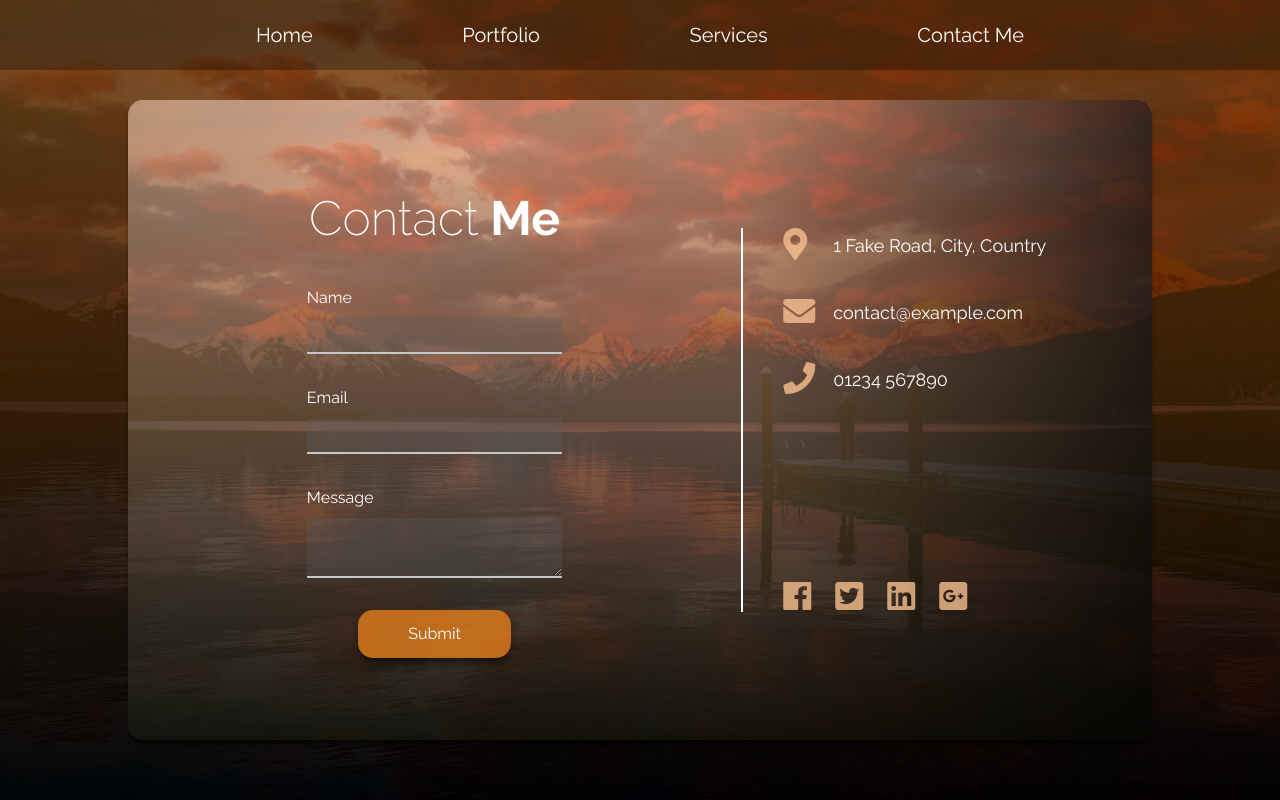
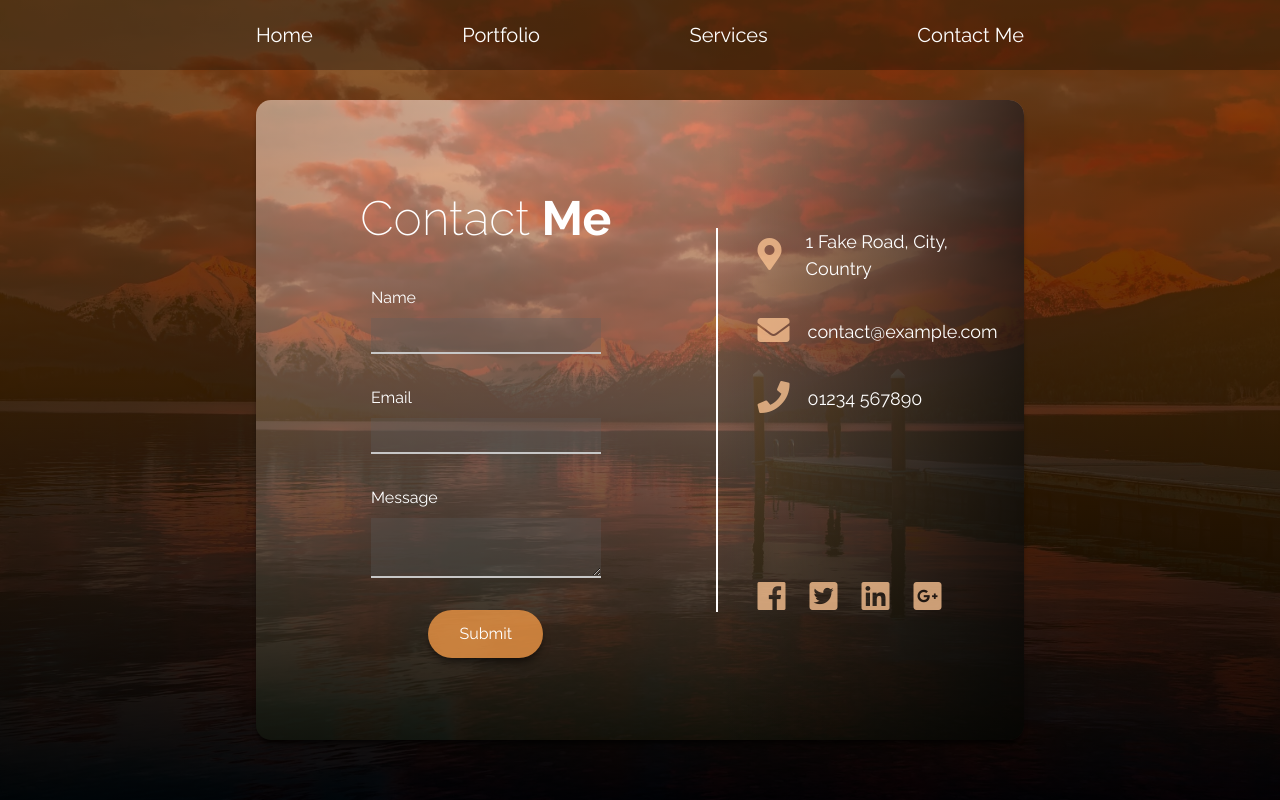
Before and after one commit to JsnSwny/photographer-mock, a website: page contact.html in a window 1280 px wide. Drawn offline with Linux system fonts and the light colour scheme.

Commit message:
Changed width of form back to 3/5

```diff
--- a/contact.html
+++ b/contact.html
@@ -19,16 +19,16 @@
         </div>
     </nav>
     <div class="contact-bg flex justify-center items-center">
-        <div style="height: 80%; border-radius: 15px;" class="mt-10 contact-form w-4/5 text-white flex">
+        <div style="height: 80%; border-radius: 15px;" class="mt-10 contact-form w-3/5 text-white flex">
             <div class="w-3/5 flex flex-col justify-center items-center h-full">
                 <h1 class="font-bold text-5xl mb-8"><span class="font-thin">Contact</span> Me</h1>
-                <label for="name" class="w-5/12">Name</label>
-                <input class="contact-input focus:outline-none w-5/12 mt-2" type="text" id="name" />
-                <label for="email" class="mt-8 w-5/12">Email</label>
-                <input class="contact-input focus:outline-none w-5/12 mt-2" type="text" id="email" />
-                <label for="message" class="mt-8 w-5/12">Message</label>
-                <textarea class="contact-input focus:outline-none w-5/12 mt-2" type="text" id="message"></textarea>
-                <button style="border-radius: 15px;" class="contact-btn mt-8 py-3 w-3/12">Submit</button>
+                <label for="name" class="w-1/2">Name</label>
+                <input class="contact-input focus:outline-none w-1/2 mt-2" type="text" id="name" />
+                <label for="email" class="mt-8 w-1/2">Email</label>
+                <input class="contact-input focus:outline-none w-1/2 mt-2" type="text" id="email" />
+                <label for="message" class="mt-8 w-1/2">Message</label>
+                <textarea class="contact-input focus:outline-none w-1/2 mt-2" type="text" id="message"></textarea>
+                <button style="border-radius: 25px;" class="contact-btn mt-8 py-3 w-3/12">Submit</button>
             </div>
             <div style="width: 2px; height: 60%; align-self: center;" class="bg-white">
             </div>
--- a/src/style.css
+++ b/src/style.css
@@ -77,7 +77,7 @@ body {
 }
 
 .contact-btn {
-    background-color: rgba(228, 125, 29, 0.8);
+    background-color: rgba(238, 151, 69, 0.8);
     transition: 0.2s all ease-in;
 }
 
```
Also changed, not shown: style.css.
